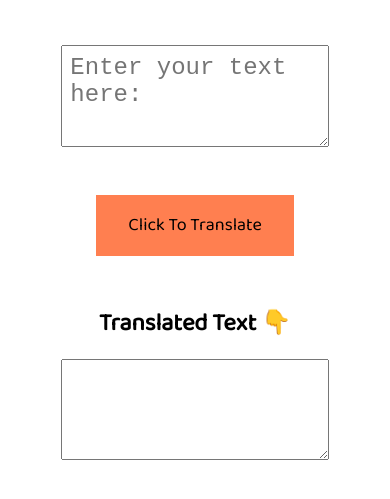
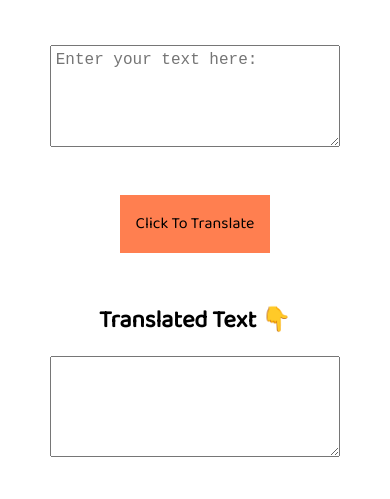
Before and after one commit to IImRan007/minion-languagae-translator, a plain HTML site: page index.html in a window 390 px wide. Shown: the part 87-586 px from the top of the page. Drawn offline with Linux system fonts and the light colour scheme.

Commit message:
update: style

```diff
--- a/style.css
+++ b/style.css
@@ -46,7 +46,13 @@ body {
 
 @media screen and (max-width: 414px) {
   #text-input {
-    width: 82%;
+    width: 89%;
     height: 12vh;
+    font-size: 1rem;
+    padding: 0.3rem;
+  }
+  .btn {
+    font-size: 1rem;
+    padding: 1rem 1rem;
   }
 }
```
